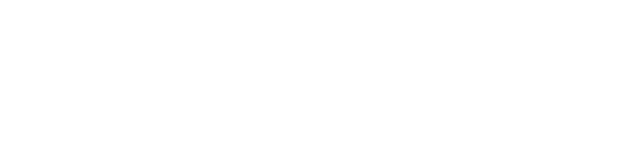
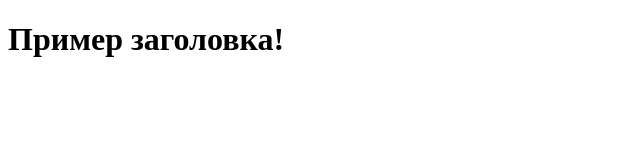
Before and after one commit to leonid182/Js_lesson, a plain HTML site: page index.html in a window 1280 px wide. Shown: the whole page, without its empty margins (0-640 px from the left). Drawn offline with Linux system fonts and the light colour scheme.

Commit message:
Создал заголовок

```diff
--- a/index.html
+++ b/index.html
@@ -8,5 +8,7 @@
 </head>
 <body>
 
+    <h1>Пример заголовка!</h1>
+
 </body>
 </html>
```
